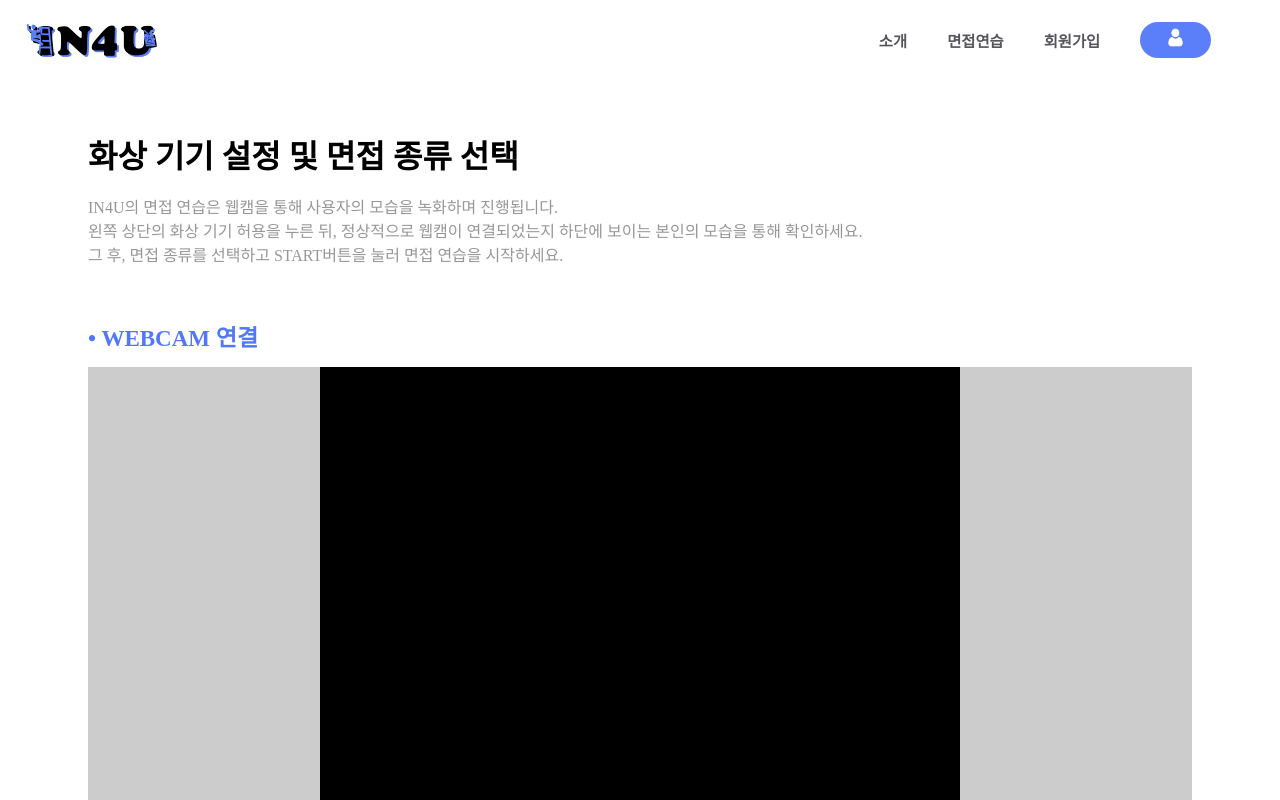
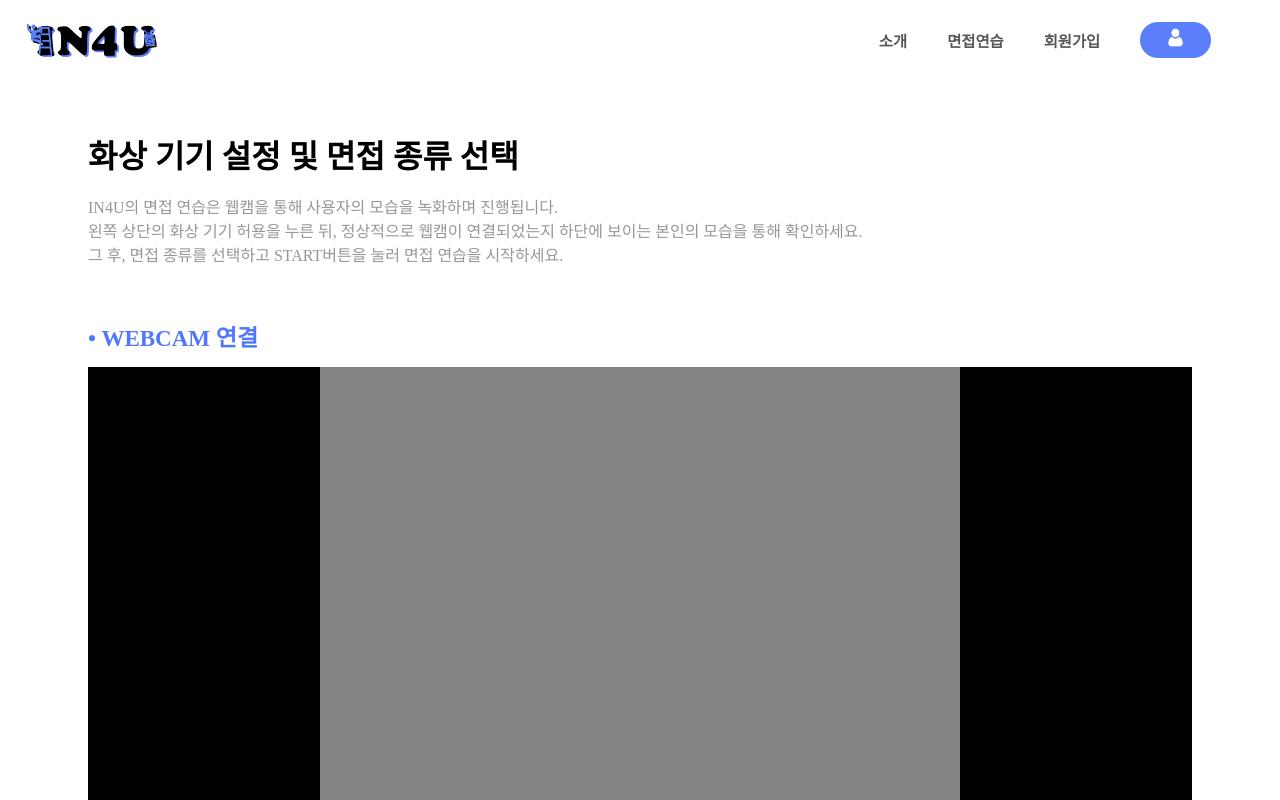
Before and after one commit to kookmin-sw/capstone-2022-15, a React (Create React App) app in the folder src/front/: page /preinterview in a window 1280 px wide. Shown: the top 800 px of the page. Built offline with nearby package versions, Linux system fonts and the light colour scheme; no server answers.

Commit message:
modify cam show color and cam show layout color

```diff
--- a/src/front/src/pages/PreInterviewPage/PreInterview.css
+++ b/src/front/src/pages/PreInterviewPage/PreInterview.css
@@ -107,7 +107,7 @@
     /* padding-right: 80px; */
 
     display: flex;
-    background-color: #cccccc
+    background-color: #000000
 }
 
 .cam-show {
@@ -121,7 +121,7 @@
     margin: auto;
 
     display: flex;
-    background-color: #000000
+    background-color: rgb(133, 133, 133)
 }
 
 .mini-title {
```
